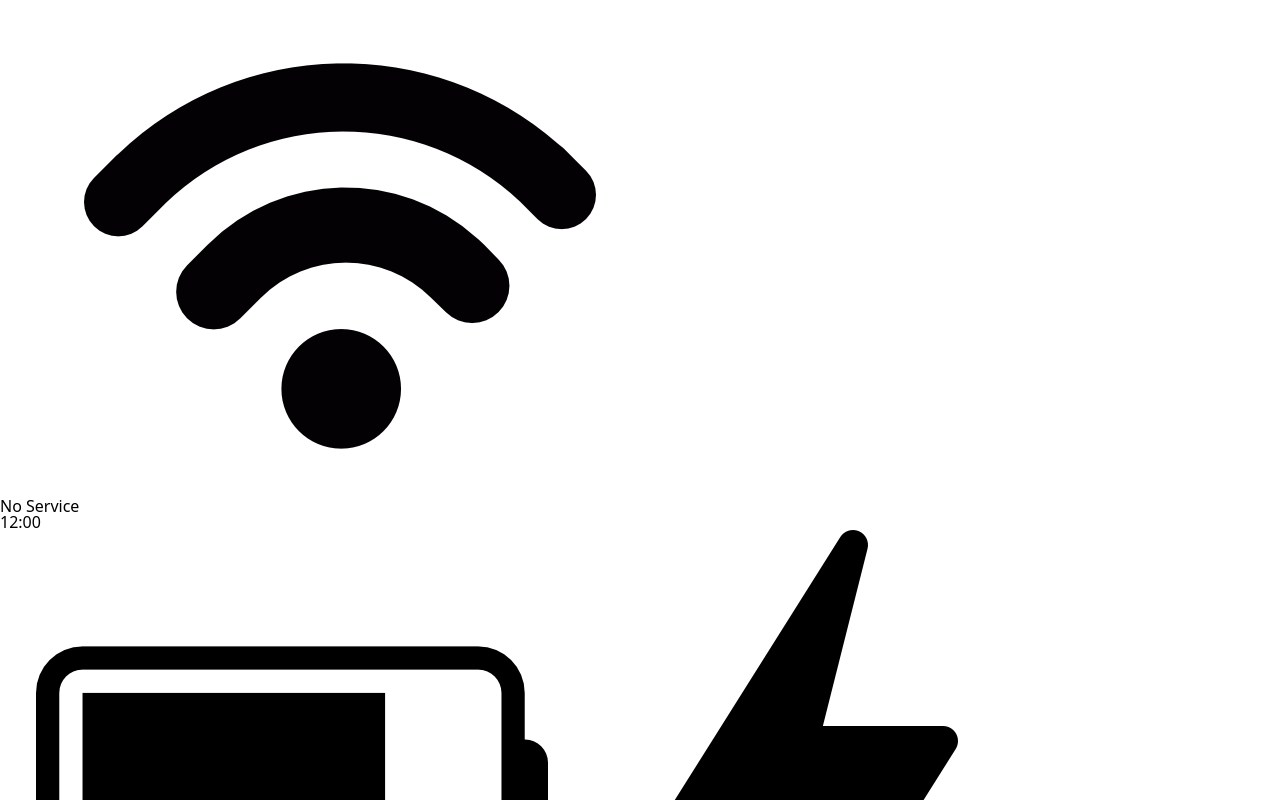
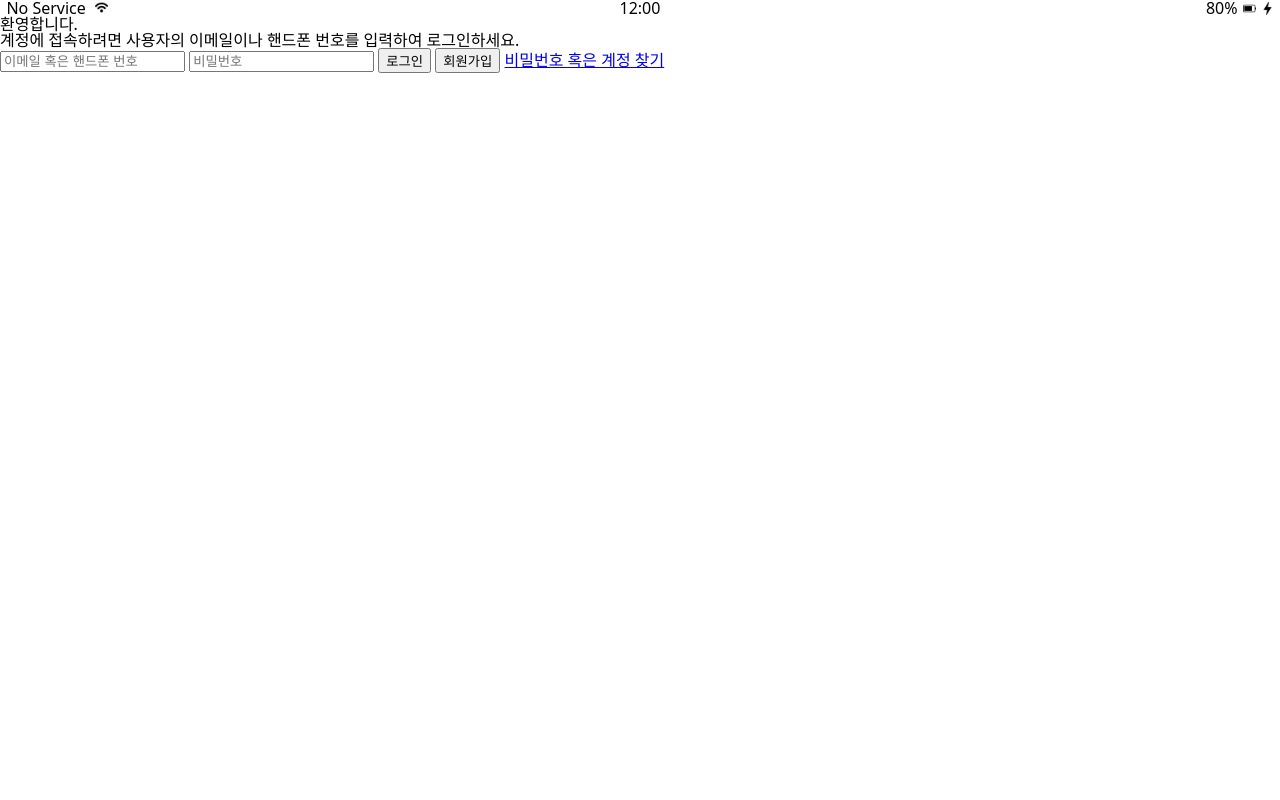
Before and after one commit to okeyeyo/html-css, a plain HTML site: page index.html in a window 1280 px wide. Shown: the top 800 px of the page. Drawn offline with Linux system fonts and the light colour scheme; a web font is replaced by a local one.

Commit message:
status-bar.css import

```diff
--- a/css/stylesheet.css
+++ b/css/stylesheet.css
@@ -1,5 +1,6 @@
 @import url('https://fonts.googleapis.com/css2?family=Poor+Story&display=swap');
 @import "reset.css";
+@import "status-bar.css";
 
 body {
     /* font-family: 'Poor Story', system-ui; */
```
